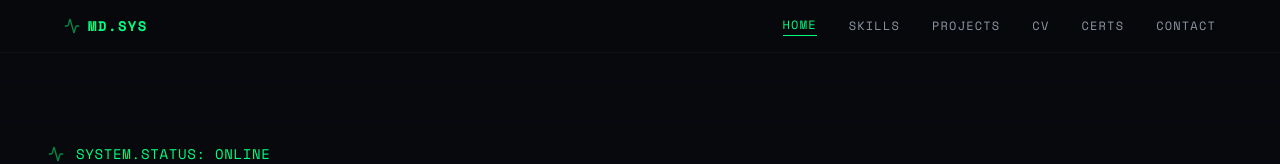
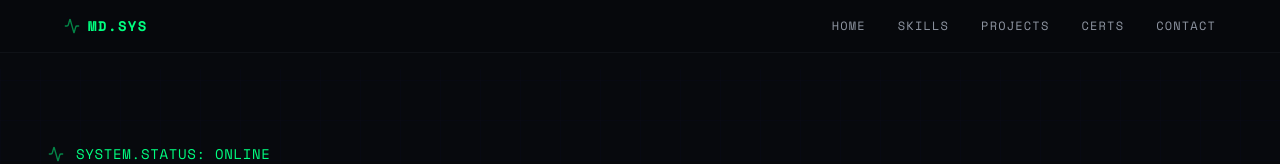
Before and after one commit to Codeme256/my-portifolio, a React (Vite) app: page / in a window 1280 px wide. Shown: the top 164 px of the page. Built offline with nearby package versions, Linux system fonts and the light colour scheme.

Commit message:
Restore single-page scrolling navigation

```diff
--- a/src/components/nav.tsx
+++ b/src/components/nav.tsx
@@ -1,74 +1,50 @@
-import { Link, useLocation } from "wouter";
 import { useState } from "react";
 import { Activity, Menu, X } from "lucide-react";
 import { motion, AnimatePresence } from "framer-motion";
 
 const links = [
-  { href: "/", label: "HOME" },
-  { href: "/skills", label: "SKILLS" },
-  { href: "/projects", label: "PROJECTS" },
-  { href: "/cv", label: "CV" },
-  { href: "/certifications", label: "CERTS" },
-  { href: "/contact", label: "CONTACT" },
+  { href: "#home", label: "HOME" },
+  { href: "#skills", label: "SKILLS" },
+  { href: "#projects", label: "PROJECTS" },
+  { href: "#certifications", label: "CERTS" },
+  { href: "#contact", label: "CONTACT" },
 ];
 
 export default function Nav() {
-  const [location] = useLocation();
   const [open, setOpen] = useState(false);
+
+  const go = (href: string) => {
+    setOpen(false);
+    document.querySelector(href)?.scrollIntoView({ behavior: "smooth", block: "start" });
+  };
 
   return (
     <nav className="fixed top-0 left-0 right-0 z-50 flex items-center justify-between px-6 md:px-16 py-4 bg-background/90 backdrop-blur border-b border-border/50">
-      <Link href="/" className="flex items-center gap-2">
+      <button onClick={() => go("#home")} className="flex items-center gap-2">
         <Activity className="w-4 h-4 text-primary animate-pulse" />
         <span className="font-mono font-bold text-primary tracking-widest text-sm">MD.SYS</span>
-      </Link>
+      </button>
 
       <div className="hidden md:flex items-center gap-8">
         {links.map((link) => (
-          <Link
-            key={link.href}
-            href={link.href}
-            className={`font-mono text-xs tracking-widest transition-colors ${
-              location === link.href
-                ? "text-primary border-b border-primary pb-0.5"
-                : "text-muted-foreground hover:text-primary"
-            }`}
-            data-testid={`nav-${link.label.toLowerCase()}`}
-          >
+          <button key={link.href} onClick={() => go(link.href)} className="font-mono text-xs tracking-widest text-muted-foreground hover:text-primary transition-colors">
             {link.label}
-          </Link>
+          </button>
         ))}
       </div>
 
-      <button
-        className="md:hidden text-muted-foreground hover:text-primary transition-colors"
-        onClick={() => setOpen(!open)}
-        aria-label="Toggle menu"
-        data-testid="button-mobile-menu"
-      >
+      <button className="md:hidden text-muted-foreground hover:text-primary transition-colors" onClick={() => setOpen(!open)} aria-label="Toggle menu">
         {open ? <X className="w-5 h-5" /> : <Menu className="w-5 h-5" />}
       </button>
 
       <AnimatePresence>
         {open && (
-          <motion.div
-            initial={{ opacity: 0, y: -10 }}
-            animate={{ opacity: 1, y: 0 }}
-            exit={{ opacity: 0, y: -10 }}
-            transition={{ duration: 0.2 }}
-            className="absolute top-full left-0 right-0 bg-background/95 backdrop-blur border-b border-border/50 flex flex-col py-4 md:hidden"
-          >
+          <motion.div initial={{ opacity: 0, y: -10 }} animate={{ opacity: 1, y: 0 }} exit={{ opacity: 0, y: -10 }}
+            transition={{ duration: 0.2 }} className="absolute top-full left-0 right-0 bg-background/95 backdrop-blur border-b border-border/50 flex flex-col py-4 md:hidden">
             {links.map((link) => (
-              <Link
-                key={link.href}
-                href={link.href}
-                onClick={() => setOpen(false)}
-                className={`px-6 py-3 font-mono text-sm tracking-widest transition-colors ${
-                  location === link.href ? "text-primary" : "text-muted-foreground hover:text-primary"
-                }`}
-              >
+              <button key={link.href} onClick={() => go(link.href)} className="text-left px-6 py-3 font-mono text-sm tracking-widest text-muted-foreground hover:text-primary transition-colors">
                 {link.label}
-              </Link>
+              </button>
             ))}
           </motion.div>
         )}
```
